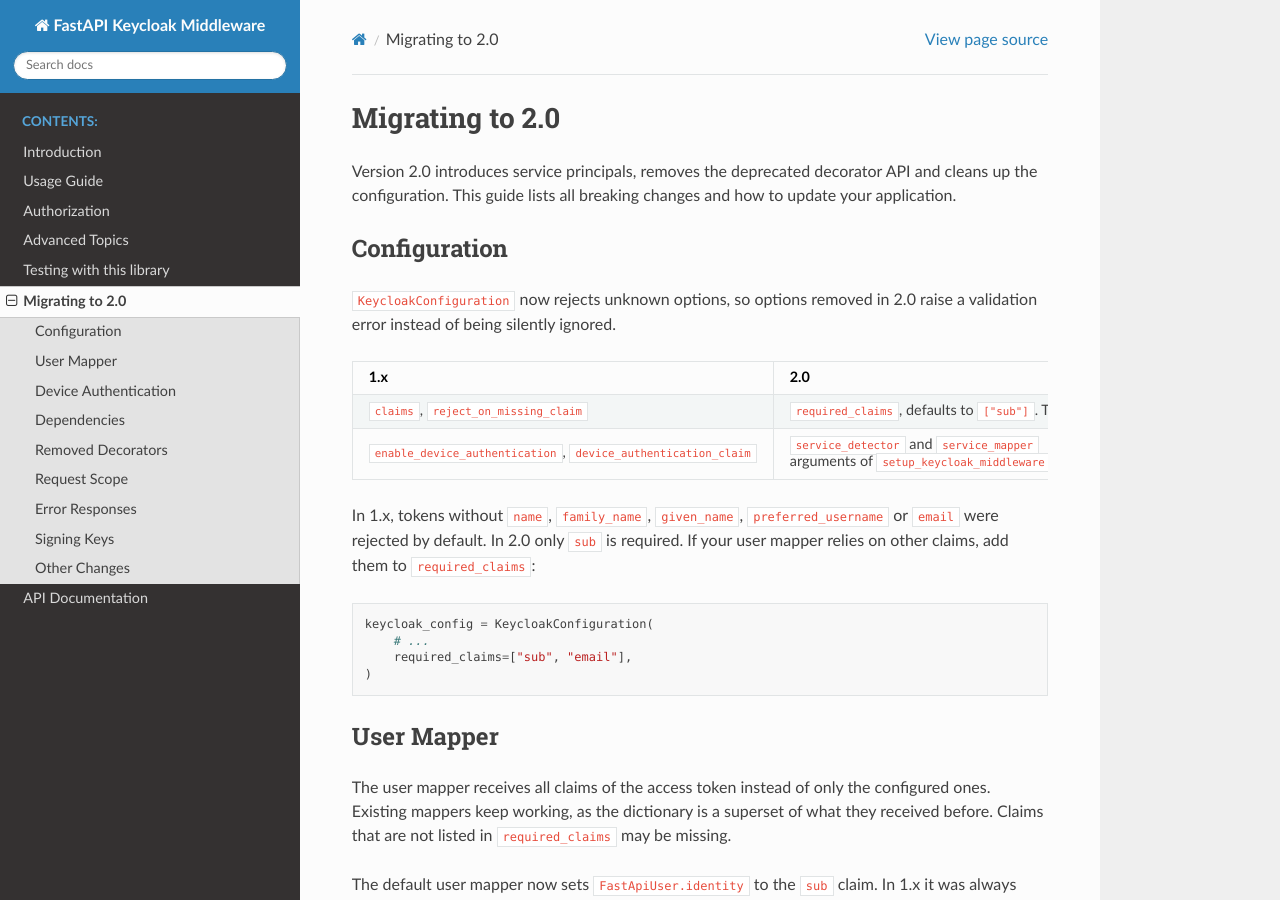
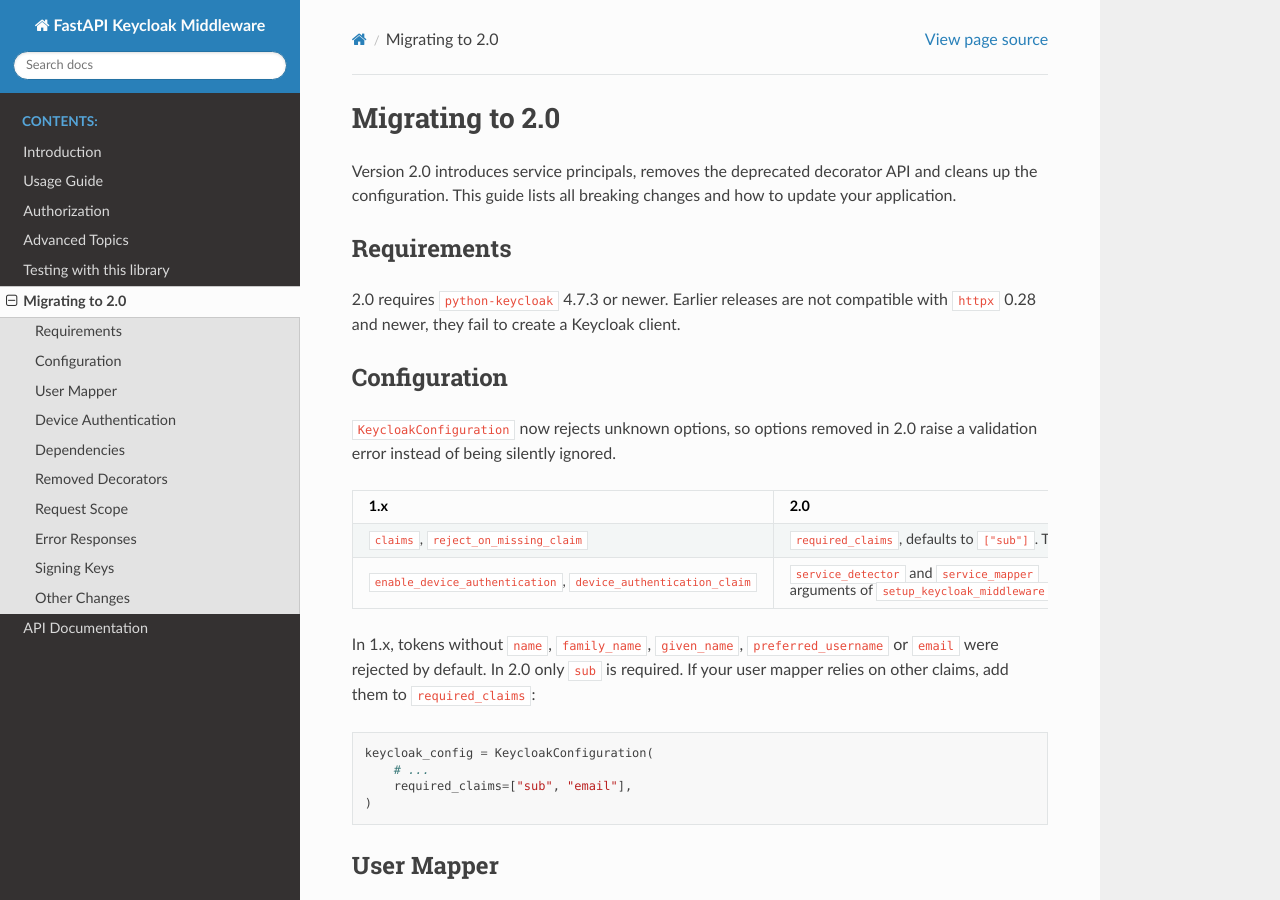
Before and after one commit to waza-ari/fastapi-keycloak-middleware, a Sphinx documentation site: the page built from docs/migration_v2.rst, in a window 1280 px wide and 900 px high. Built offline with Sphinx 7.4.7 and the Read the Docs theme 3.1.0, drawn with Linux system fonts in a browser that asks for light colours; the version number is read from the project's files by our own code.

Commit message:
build!: require python-keycloak 4.7.3 or newer
Releases before 4.7.3 pass the proxies argument to httpx.AsyncClient,
which httpx 0.28 removed, so creating a KeycloakOpenID client fails with
any current httpx. CI now also runs the tests against the oldest
supported python-keycloak release.

BREAKING CHANGE: python-keycloak versions before 4.7.3 are no longer
supported.

```diff
--- a/docs/migration_v2.rst
+++ b/docs/migration_v2.rst
@@ -3,6 +3,12 @@
 
 Version 2.0 introduces service principals, removes the deprecated decorator API and cleans up
 the configuration. This guide lists all breaking changes and how to update your application.
+
+Requirements
+^^^^^^^^^^^^
+
+2.0 requires :code:`python-keycloak` 4.7.3 or newer. Earlier releases are not compatible with
+:code:`httpx` 0.28 and newer, they fail to create a Keycloak client.
 
 Configuration
 ^^^^^^^^^^^^^
--- a/pyproject.toml
+++ b/pyproject.toml
@@ -5,7 +5,7 @@
 authors = [{ name = "Daniel Herrmann", email = "daniel.herrmann1@gmail.com" }]
 readme = "README.md"
 requires-python = ">=3.11,<4"
-dependencies = ["fastapi>=0.73.0", "python-keycloak>=4.1,!=7.0.0,<8"]
+dependencies = ["fastapi>=0.73.0", "python-keycloak>=4.7.3,!=7.0.0,<8"]
 
 [tool.poetry]
 packages = [{ include = "fastapi_keycloak_middleware" }]
```
Also changed, not shown: CLAUDE.md (+1 -1 lines), 2 other files.
